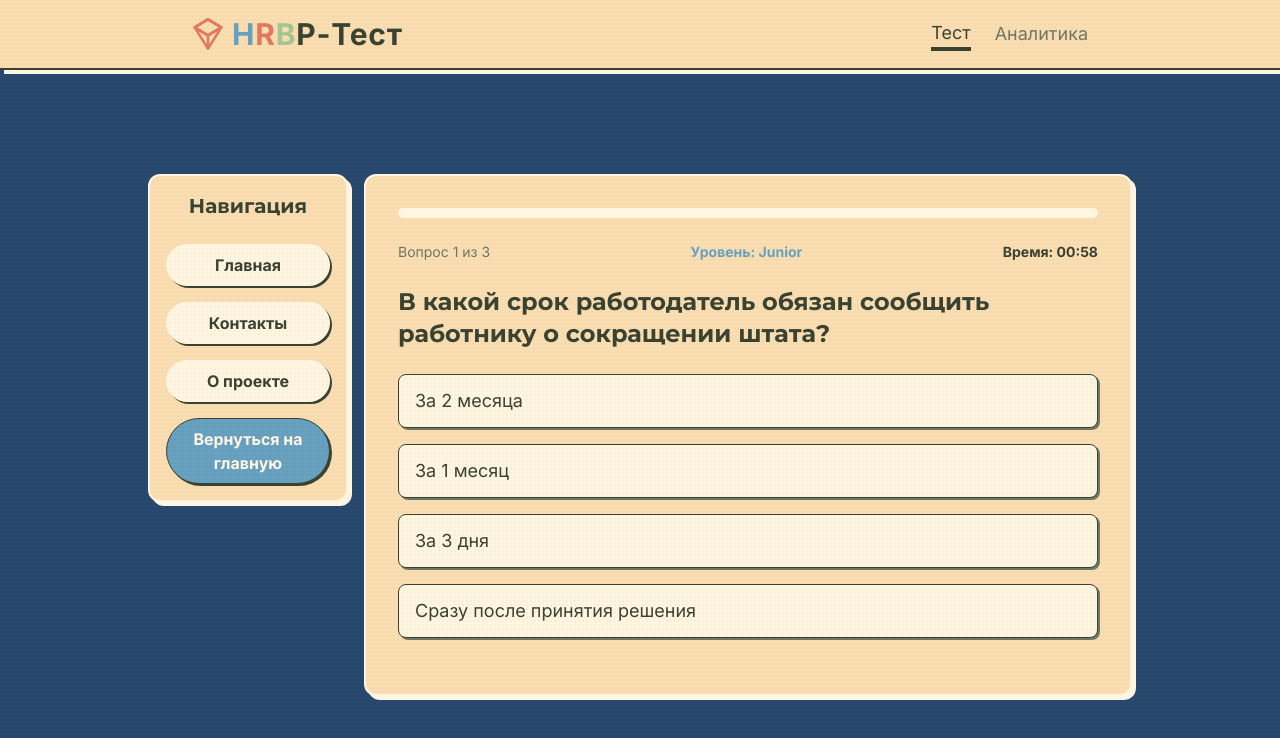
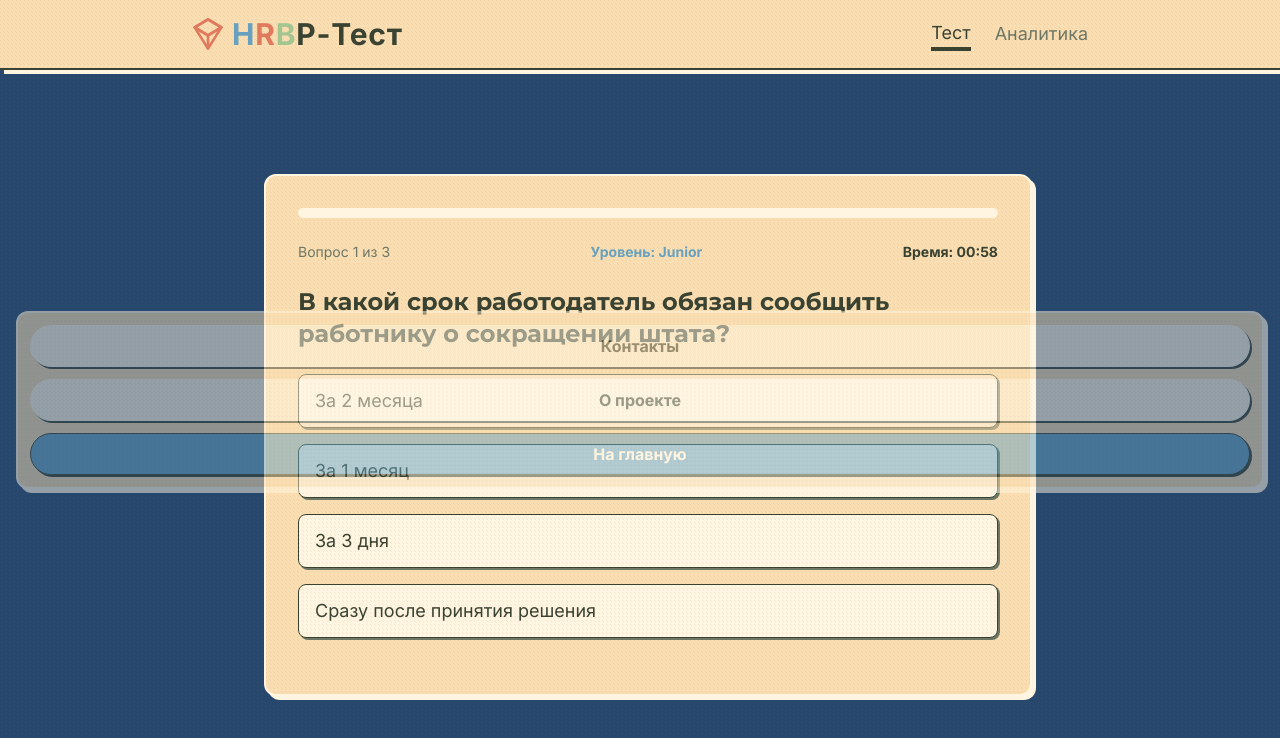
Before and after one commit to haaum666/hrbp-competence-test, a React (Vite) app: page / in a window 1280 px wide. Both pictures are taken after a click on the button "Начать Тест". Shown: the top 738 px of the page. Built offline with nearby package versions, Linux system fonts and the light colour scheme.

Commit message:
Update Sidebar.tsx

```diff
--- a/src/components/layout/Sidebar.tsx
+++ b/src/components/layout/Sidebar.tsx
@@ -19,9 +19,9 @@ const Sidebar: React.FC<SidebarProps> = ({
   onConfirmExit,
   testStarted,
 }) => {
-  // УНИФИЦИРОВАННЫЕ СТИЛИ ДЛЯ КНОПОК САЙДБАРА
-  // Полностью соответствуют стилю кнопок теста, используя переменные CSS
-  const getSidebarButtonStyle = (isPrimary: boolean) => ({
+  // УНИФИЦИРОВАННЫЕ СТИЛИ ДЛЯ КНОПОК
+  // Используем те же стили, что и для других кнопок в вашем проекте
+  const getButtonStyle = (isPrimary: boolean) => ({
     backgroundColor: isPrimary ? 'var(--button-primary-bg)' : 'var(--button-secondary-bg)',
     color: isPrimary ? 'var(--button-primary-text)' : 'var(--button-secondary-text)',
     backgroundImage: 'var(--texture-grain)',
@@ -34,68 +34,57 @@ const Sidebar: React.FC<SidebarProps> = ({
   });
 
   const handleButtonHover = (e: React.MouseEvent<HTMLButtonElement | HTMLAnchorElement>, isPrimaryButton: boolean, isEnter: boolean) => {
-    // Яркость при наведении, как в других кнопках
+    // Яркость при наведении
     e.currentTarget.style.filter = isEnter ? 'brightness(0.9)' : 'brightness(1.0)';
   };
 
   return (
     <>
+      {/* Этот блок будет виден только на больших экранах (md и выше) */}
+      {/* Он будет плавающим, полупрозрачным, с кнопками навигации */}
       <div
-        className="hidden md:flex flex-col items-start p-4 rounded-xl shadow-xl flex-shrink-0"
+        className="hidden md:flex flex-col items-center p-3 space-y-3
+                   fixed left-4 top-1/2 -translate-y-1/2 z-40  /* ИЗМЕНЕНО: right-4 на left-4 */
+                   rounded-xl shadow-xl transition-opacity duration-300 opacity-50 hover:opacity-100"
         style={{
-          width: '200px', // Фиксированная ширина сайдбара
           backgroundColor: 'var(--color-background-card)',
           backgroundImage: 'var(--texture-grain)',
           backgroundSize: '4px 4px',
           backgroundRepeat: 'repeat',
-          color: 'var(--color-text-primary)',
           border: '2px solid var(--color-neutral)',
-          boxShadow: '4px 4px 0px 0px var(--color-neutral)', // Тень для самой панели
+          boxShadow: '4px 4px 0px 0px var(--color-neutral)', // Тень для самого блока
         }}
       >
-        <h3 className="text-xl font-bold mb-6 w-full text-center font-heading" style={{color: 'var(--color-text-primary)'}}>
-          Навигация
-        </h3>
-        <div className="flex flex-col space-y-4 w-full">
+        {/* Кнопки навигации */}
         <Link
-            to="/"
+          to="/contacts"
           className="w-full font-bold py-2 px-4 rounded-full shadow-lg transition duration-300 ease-in-out transform hover:scale-105 focus:outline-none focus:ring-4 focus:ring-opacity-50 text-center font-sans"
-            style={getSidebarButtonStyle(false)}
-            onMouseEnter={(e) => handleButtonHover(e, false, true)}
-            onMouseLeave={(e) => handleButtonHover(e, false, false)}
-          >
-            Главная
-          </Link>
-          <Link
-            to="/contacts" // Предполагаемый путь, если у вас есть страница контактов
-            className="w-full font-bold py-2 px-4 rounded-full shadow-lg transition duration-300 ease-in-out transform hover:scale-105 focus:outline-none focus:ring-4 focus:ring-opacity-50 text-center font-sans"
-            style={getSidebarButtonStyle(false)}
+          style={getButtonStyle(false)}
           onMouseEnter={(e) => handleButtonHover(e, false, true)}
           onMouseLeave={(e) => handleButtonHover(e, false, false)}
         >
           Контакты
         </Link>
         <Link
-            to="/about" // Предполагаемый путь, если у вас есть страница "О проекте"
+          to="/about"
           className="w-full font-bold py-2 px-4 rounded-full shadow-lg transition duration-300 ease-in-out transform hover:scale-105 focus:outline-none focus:ring-4 focus:ring-opacity-50 text-center font-sans"
-            style={getSidebarButtonStyle(false)}
+          style={getButtonStyle(false)}
           onMouseEnter={(e) => handleButtonHover(e, false, true)}
           onMouseLeave={(e) => handleButtonHover(e, false, false)}
         >
           О проекте
         </Link>
-          {testStarted && ( // Кнопка "Вернуться на главную" появляется только если тест запущен
+        {testStarted && ( // Кнопка "На главную" только если тест запущен
           <button
             onClick={onOpenModal}
             className="w-full font-bold py-2 px-4 rounded-full shadow-lg transition duration-300 ease-in-out transform hover:scale-105 focus:outline-none focus:ring-4 focus:ring-opacity-50 text-center font-sans"
-              style={getSidebarButtonStyle(true)} // Используем Primary стиль для этой важной кнопки
+            style={getButtonStyle(true)} // Используем Primary стиль для этой важной кнопки
             onMouseEnter={(e) => handleButtonHover(e, true, true)}
             onMouseLeave={(e) => handleButtonHover(e, true, false)}
           >
-              Вернуться на главную
+            На главную
           </button>
         )}
-        </div>
       </div>
 
       {/* Модальное окно подтверждения, управляемое из TestPage через пропсы */}
```
Lines whose indentation alone changed are shown as unchanged.
